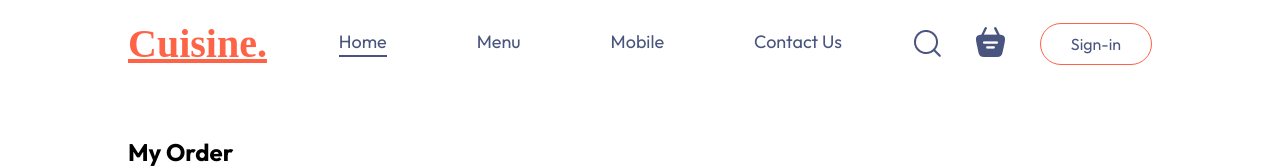
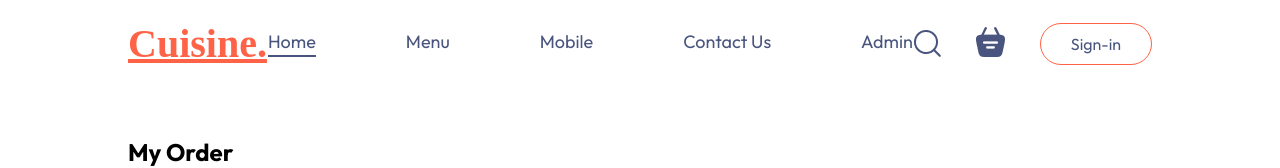
Before and after one commit to BhaktiDeshpande8010/Food-Delivery-Web, a React (Vite) app in the folder frontend/: page /MyOrders in a window 1280 px wide. Shown: the top 168 px of the page. Built offline with nearby package versions, Linux system fonts and the light colour scheme; no server answers.

Commit message:
Update Navbar.jsx

```diff
--- a/frontend/src/components/Navbar/Navbar.jsx
+++ b/frontend/src/components/Navbar/Navbar.jsx
@@ -9,7 +9,7 @@
 
     const [menu, setMenu] = useState("home");
 
-    const { getTotalCartAmount,token,setToken} =useContext(StoreContext);
+    const { getTotalCartAmount, token, setToken } = useContext(StoreContext);
 
     const navigate = useNavigate();
 
@@ -22,26 +22,44 @@
     return (
         <div className='navbar'>
             <Link to='/' className="logo">Cuisine.</Link>
+            {/* <ul className="navbar-menu">
+                <Link to='/' onClick={() => setMenu("home")} className={menu === "home" ? "active" : ""}>Home</Link>
+                <a href='#explore-menu' onClick={() => setMenu("menu")} className={menu === "menu" ? "active" : ""}>Menu</a>
+                <a href='#app-download' onClick={() => setMenu("mobile-app")} className={menu === "mobile-app" ? "active" : ""}>Mobile</a>
+                <a href='#footer' onClick={() => setMenu("contact-us")} className={menu === "contact-us" ? "active" : ""}>Contact Us</a>
+            </ul> */}
             <ul className="navbar-menu">
                 <Link to='/' onClick={() => setMenu("home")} className={menu === "home" ? "active" : ""}>Home</Link>
                 <a href='#explore-menu' onClick={() => setMenu("menu")} className={menu === "menu" ? "active" : ""}>Menu</a>
                 <a href='#app-download' onClick={() => setMenu("mobile-app")} className={menu === "mobile-app" ? "active" : ""}>Mobile</a>
                 <a href='#footer' onClick={() => setMenu("contact-us")} className={menu === "contact-us" ? "active" : ""}>Contact Us</a>
+
+                {/* ✅ Hosted Admin Panel Link */}
+                <a
+                    href="https://cuisine-del-admin.onrender.com/"
+                    target="_blank"
+                    rel="noopener noreferrer"
+                    onClick={() => setMenu("admin")}
+                    className={menu === "admin" ? "active" : ""}
+                >
+                    Admin
+                </a>
             </ul>
+
             <div className="navbar-right">
                 <img src={assets.search_icon} alt="" />
                 <div className="navbar-search-icon">
                     <Link to='/cart'><img src={assets.basket_icon} alt="" /></Link>
-                    <div className={getTotalCartAmount()===0?"":"dot"}></div>
+                    <div className={getTotalCartAmount() === 0 ? "" : "dot"}></div>
                 </div>
-                {!token?<button onClick={() => setShowLogin(true)}>Sign-in</button>
-                :<div className='navbar-profile'>
-                    <img src={assets.profile_icon} alt="" />
-                    <ul className="nav-profile-dropdown">
-                        <li onClick={()=>navigate('myorders')}><img src={assets.bag_icon} alt="" /><p>Orders</p></li>
-                        <hr />
-                        <li onClick={logout}><img src={assets.logout_icon} alt="" />Logout</li>
-                    </ul>
+                {!token ? <button onClick={() => setShowLogin(true)}>Sign-in</button>
+                    : <div className='navbar-profile'>
+                        <img src={assets.profile_icon} alt="" />
+                        <ul className="nav-profile-dropdown">
+                            <li onClick={() => navigate('myorders')}><img src={assets.bag_icon} alt="" /><p>Orders</p></li>
+                            <hr />
+                            <li onClick={logout}><img src={assets.logout_icon} alt="" />Logout</li>
+                        </ul>
 
                     </div>}
 
```
